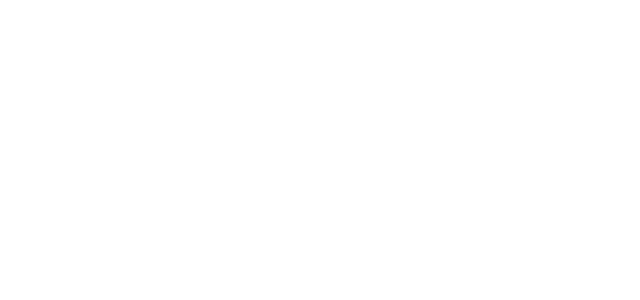
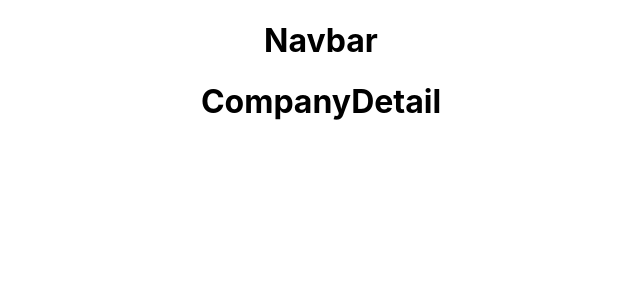
Before and after one commit to blakes24/Jobly-frontend, a React (Create React App) app: page /companies/1 in a window 1280 px wide. Shown: the top 300 px of the page, without its empty margins (319-959 px from the left). Built offline with nearby package versions, Linux system fonts and the light colour scheme.

Commit message:
Add component files

```diff
--- a/src/App.js
+++ b/src/App.js
@@ -1,11 +1,15 @@
-import logo from './logo.svg';
+import Routes from './Routes';
+import { BrowserRouter } from 'react-router-dom';
 import './App.css';
 
 function App() {
-  return (
-    <div className="App">
-    </div>
-  );
+	return (
+		<div className="App">
+			<BrowserRouter>
+				<Routes />
+			</BrowserRouter>
+		</div>
+	);
 }
 
 export default App;
--- /dev/null
+++ b/src/CompanyDetail.js
@@ -0,0 +1,5 @@
+const CompanyDetail = () => {
+	return <h1>CompanyDetail</h1>;
+};
+
+export default CompanyDetail;
--- /dev/null
+++ b/src/Home.js
@@ -0,0 +1,5 @@
+const Home = () => {
+	return <h1>Home</h1>;
+};
+
+export default Home;
--- /dev/null
+++ b/src/List.js
@@ -0,0 +1,5 @@
+const List = () => {
+	return <h1>List</h1>;
+};
+
+export default List;
--- /dev/null
+++ b/src/LoginForm.js
@@ -0,0 +1,5 @@
+const LoginForm = () => {
+	return <h1>LoginForm</h1>;
+};
+
+export default LoginForm;
--- /dev/null
+++ b/src/Navbar.js
@@ -0,0 +1,5 @@
+const Navbar = () => {
+	return <h1>Navbar</h1>;
+};
+
+export default Navbar;
--- /dev/null
+++ b/src/Profile.js
@@ -0,0 +1,5 @@
+const Profile = () => {
+	return <h1>Profile</h1>;
+};
+
+export default Profile;
--- /dev/null
+++ b/src/SignupForm.js
@@ -0,0 +1,5 @@
+const SignupForm = () => {
+	return <h1>SignupForm</h1>;
+};
+
+export default SignupForm;
```
Also changed, not shown: src/Routes.js (+8 -1 lines), 1 other file (tests, documents, lock files or other folders).
